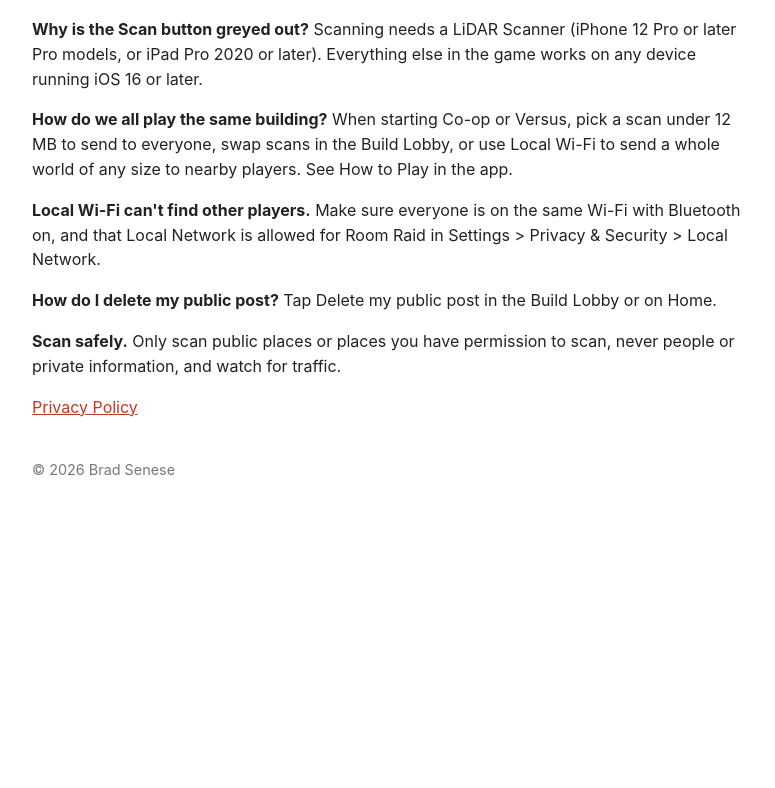
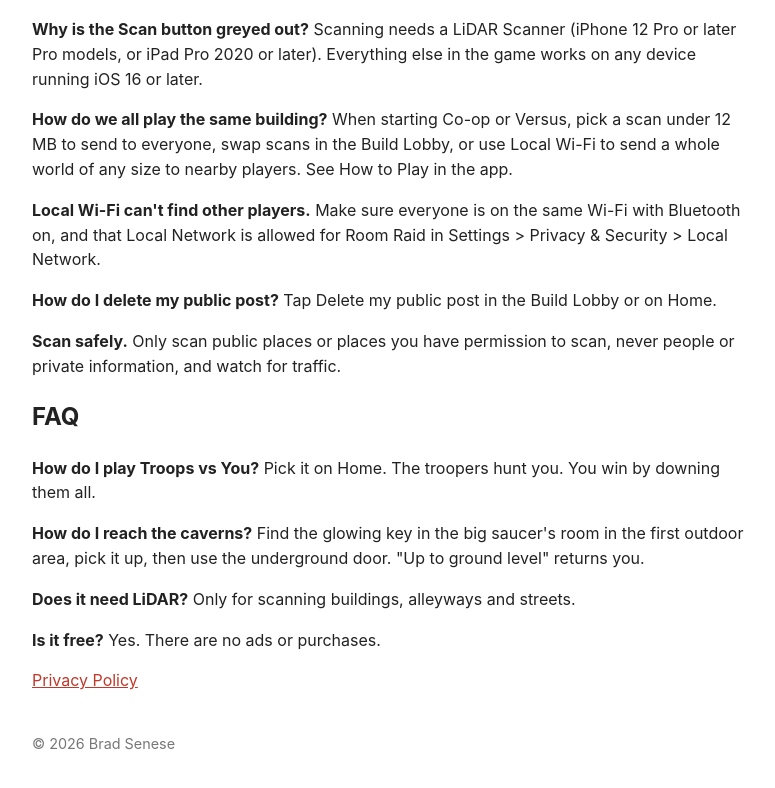
Before and after one commit to bradsenese-ai/room-raid-support, a plain HTML site: page index.html in a window 1280 px wide. Shown: the part 372-1160 px from the top of the page, without its empty margins (248-1023 px from the left). Before the commit the page ends 894 px from the top, so only its background shows below. Drawn offline with Linux system fonts and the light colour scheme.

Commit message:
Add a short FAQ to the support page (#1)

```diff
--- a/index.html
+++ b/index.html
@@ -9,5 +9,10 @@
 <p><b>Local Wi-Fi can't find other players.</b> Make sure everyone is on the same Wi-Fi with Bluetooth on, and that Local Network is allowed for Room Raid in Settings &gt; Privacy &amp; Security &gt; Local Network.</p>
 <p><b>How do I delete my public post?</b> Tap Delete my public post in the Build Lobby or on Home.</p>
 <p><b>Scan safely.</b> Only scan public places or places you have permission to scan, never people or private information, and watch for traffic.</p>
+<h2>FAQ</h2>
+<p><b>How do I play Troops vs You?</b> Pick it on Home. The troopers hunt you. You win by downing them all.</p>
+<p><b>How do I reach the caverns?</b> Find the glowing key in the big saucer's room in the first outdoor area, pick it up, then use the underground door. "Up to ground level" returns you.</p>
+<p><b>Does it need LiDAR?</b> Only for scanning buildings, alleyways and streets.</p>
+<p><b>Is it free?</b> Yes. There are no ads or purchases.</p>
 <p><a href="privacy.html">Privacy Policy</a></p>
 <footer>© 2026 Brad Senese</footer></body></html>
```
